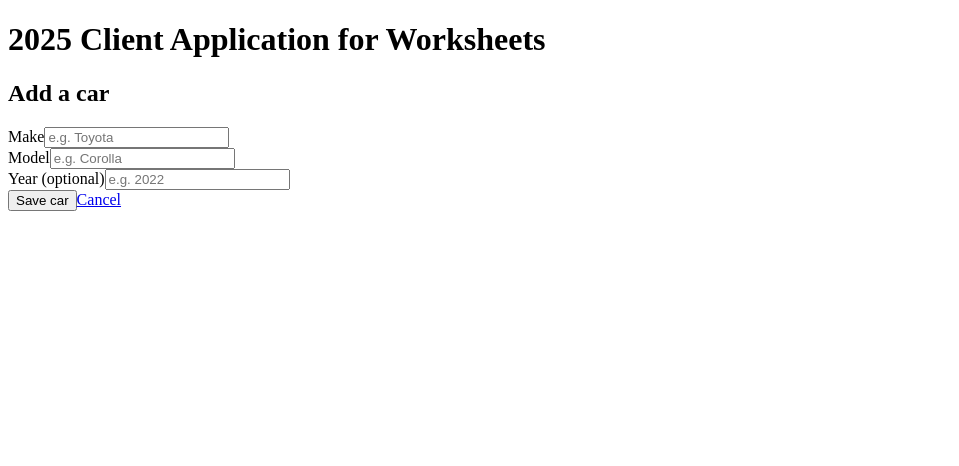
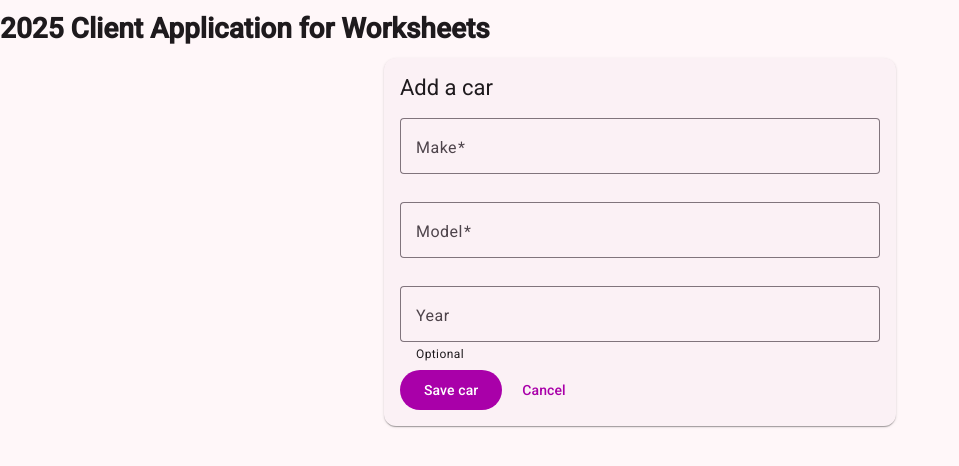
Before and after one commit to JackWilliamDonaghy-Dev/WebProg2Angular, an Angular app: page /cars/new in a window 1280 px wide. Shown: the top 466 px of the page, without its empty margins (0-959 px from the left). Built offline with nearby package versions, Linux system fonts and the light colour scheme.

Commit message:
Worksheet 4 Installing and Using Material

```diff
--- a/package.json
+++ b/package.json
@@ -11,10 +11,12 @@
   "private": true,
   "packageManager": "npm@11.12.0",
   "dependencies": {
+    "@angular/cdk": "^21.2.14",
     "@angular/common": "^21.2.0",
     "@angular/compiler": "^21.2.0",
     "@angular/core": "^21.2.0",
     "@angular/forms": "^21.2.0",
+    "@angular/material": "^21.2.14",
     "@angular/platform-browser": "^21.2.0",
     "@angular/router": "^21.2.0",
     "rxjs": "~7.8.0",
--- a/src/app/features/components/car-form/car-form.html
+++ b/src/app/features/components/car-form/car-form.html
@@ -1,35 +1,57 @@
+<mat-card class="car-card">
+  @if (saving()) {
+    <mat-progress-bar mode="indeterminate" aria-label="Saving car" />
+  }
+
+  <mat-card-header>
+    <mat-card-title>Add a car</mat-card-title>
+  </mat-card-header>
+
+  <mat-card-content>
     <form [formGroup]="carForm" (ngSubmit)="onSubmit()" class="car-form">
-  <h2>Add a car</h2>
+      <mat-form-field appearance="outline">
+        <mat-label>Make</mat-label>
+        <input matInput formControlName="make" placeholder="e.g. Toyota" />
+        @if (carForm.controls.make.hasError('required')) {
+          <mat-error>Make is required.</mat-error>
+        } @else if (carForm.controls.make.hasError('minlength')) {
+          <mat-error>Make must be at least 2 characters.</mat-error>
+        } @else if (carForm.controls.make.hasError('maxlength')) {
+          <mat-error>Make must be 30 characters or fewer.</mat-error>
+        }
+      </mat-form-field>
 
-  <div class="form-group">
-    <label for="make">Make</label>
-    <input id="make" type="text" formControlName="make" placeholder="e.g. Toyota" />
-    @if (carForm.controls.make.touched && carForm.controls.make.hasError('required')) {
-      <p>Make is required.</p>
+      <mat-form-field appearance="outline">
+        <mat-label>Model</mat-label>
+        <input matInput formControlName="model" placeholder="e.g. Corolla" />
+        @if (carForm.controls.model.hasError('required')) {
+          <mat-error>Model is required.</mat-error>
+        } @else if (carForm.controls.model.hasError('maxlength')) {
+          <mat-error>Model must be 30 characters or fewer.</mat-error>
         }
-  </div>
+      </mat-form-field>
 
-  <div class="form-group">
-    <label for="model">Model</label>
-    <input id="model" type="text" formControlName="model" placeholder="e.g. Corolla" />
-    @if (carForm.controls.model.touched && carForm.controls.model.hasError('required')) {
-      <p>Model is required.</p>
+      <mat-form-field appearance="outline">
+        <mat-label>Year</mat-label>
+        <input matInput type="number" formControlName="year" placeholder="e.g. 2022" />
+        <mat-hint>Optional</mat-hint>
+        @if (carForm.controls.year.hasError('min')) {
+          <mat-error>Year must be 1950 or later.</mat-error>
+        } @else if (carForm.controls.year.hasError('max')) {
+          <mat-error>Year must be {{ maxYear }} or earlier.</mat-error>
         }
-  </div>
-
-  <div class="form-group">
-    <label for="year">Year (optional)</label>
-    <input id="year" type="number" formControlName="year" placeholder="e.g. 2022" />
-  </div>
+      </mat-form-field>
 
       @if (saveError(); as message) {
         <p role="alert">{{ message }}</p>
       }
 
       <div class="button-group">
-    <button type="submit" [disabled]="saving()">
+        <button matButton="filled" type="submit" [disabled]="saving()">
           {{ saving() ? 'Saving...' : 'Save car' }}
         </button>
-    <a routerLink="/cars">Cancel</a>
+        <a matButton routerLink="/cars">Cancel</a>
       </div>
     </form>
+  </mat-card-content>
+</mat-card>
--- a/src/app/features/components/car-form/car-form.scss
+++ b/src/app/features/components/car-form/car-form.scss
@@ -0,0 +1,22 @@
+.car-card {
+  max-width: 32rem;
+  margin: 1rem auto;
+  overflow: hidden;
+}
+
+.car-form {
+  display: flex;
+  flex-direction: column;
+  gap: 0.5rem;
+  margin-top: 1rem;
+}
+
+mat-form-field {
+  width: 100%;
+}
+
+.button-group {
+  display: flex;
+  align-items: center;
+  gap: 0.5rem;
+}
--- a/src/app/features/components/car-form/car-form.ts
+++ b/src/app/features/components/car-form/car-form.ts
@@ -1,5 +1,11 @@
 import { Component, inject, signal } from '@angular/core';
 import { FormBuilder, ReactiveFormsModule, Validators } from '@angular/forms';
+import { MatButtonModule } from '@angular/material/button';
+import { MatCardModule } from '@angular/material/card';
+import { MatFormFieldModule } from '@angular/material/form-field';
+import { MatInputModule } from '@angular/material/input';
+import { MatProgressBarModule } from '@angular/material/progress-bar';
+import { MatSnackBar, MatSnackBarModule } from '@angular/material/snack-bar';
 import { Router, RouterLink } from '@angular/router';
 
 import { CreateCarDto } from '../../cars/models/car.model';
@@ -7,7 +13,16 @@ import { CarService } from '../../cars/services/car.service';
 
 @Component({
   selector: 'app-car-form',
-  imports: [ReactiveFormsModule, RouterLink],
+  imports: [
+    ReactiveFormsModule,
+    RouterLink,
+    MatButtonModule,
+    MatCardModule,
+    MatFormFieldModule,
+    MatInputModule,
+    MatProgressBarModule,
+    MatSnackBarModule,
+  ],
   templateUrl: './car-form.html',
   styleUrl: './car-form.scss',
 })
@@ -15,14 +30,19 @@ export class CarForm {
   private readonly formBuilder = inject(FormBuilder);
   private readonly carService = inject(CarService);
   private readonly router = inject(Router);
+  private readonly snackBar = inject(MatSnackBar);
 
   readonly saving = signal(false);
   readonly saveError = signal<string | null>(null);
+  readonly maxYear = new Date().getFullYear() + 1;
 
   readonly carForm = this.formBuilder.nonNullable.group({
-    make: ['', Validators.required],
-    model: ['', Validators.required],
-    year: this.formBuilder.control<number | null>(null),
+    make: ['', [Validators.required, Validators.minLength(2), Validators.maxLength(30)]],
+    model: ['', [Validators.required, Validators.maxLength(30)]],
+    year: this.formBuilder.control<number | null>(null, [
+      Validators.min(1950),
+      Validators.max(this.maxYear),
+    ]),
   });
 
   onSubmit(): void {
@@ -42,13 +62,20 @@ export class CarForm {
     };
 
     this.saving.set(true);
+    this.carForm.disable();
+
     this.carService.addCar(car).subscribe({
       next: () => {
         this.saving.set(false);
+        this.carForm.enable();
+        this.snackBar.open(`${car.make} ${car.model} saved`, 'Close', {
+          duration: 4000,
+        });
         void this.router.navigate(['/cars']);
       },
       error: (error: Error) => {
         this.saveError.set(error.message);
+        this.carForm.enable();
         this.saving.set(false);
       },
     });
--- a/src/index.html
+++ b/src/index.html
@@ -1,11 +1,18 @@
 <!doctype html>
 <html lang="en">
   <head>
-  <meta charset="utf-8">
+    <meta charset="utf-8" />
     <title>WebProg2Angular</title>
-  <base href="/">
-  <meta name="viewport" content="width=device-width, initial-scale=1">
-  <link rel="icon" type="image/x-icon" href="favicon.ico">
+    <base href="/" />
+    <meta name="viewport" content="width=device-width, initial-scale=1" />
+    <link rel="icon" type="image/x-icon" href="favicon.ico" />
+    <link rel="preconnect" href="https://fonts.googleapis.com" />
+    <link rel="preconnect" href="https://fonts.gstatic.com" crossorigin />
+    <link
+      href="https://fonts.googleapis.com/css2?family=Roboto:wght@300;400;500&display=swap"
+      rel="stylesheet"
+    />
+    <link href="https://fonts.googleapis.com/icon?family=Material+Icons" rel="stylesheet" />
   </head>
   <body>
     <app-root></app-root>
--- a/src/styles.scss
+++ b/src/styles.scss
@@ -1 +1,39 @@
+// Include theming for Angular Material with `mat.theme()`.
+// This Sass mixin will define CSS variables that are used for styling Angular Material
+// components according to the Material 3 design spec.
+// Learn more about theming and how to use it for your application's
+// custom components at https://material.angular.dev/guide/theming
+@use '@angular/material' as mat;
+
+html {
+  height: 100%;
+  @include mat.theme(
+    (
+      color: (
+        primary: mat.$magenta-palette,
+        tertiary: mat.$violet-palette,
+      ),
+      typography: Roboto,
+      density: 0,
+    )
+  );
+}
+
+body {
+  // Default the application to a light color theme. This can be changed to
+  // `dark` to enable the dark color theme, or to `light dark` to defer to the
+  // user's system settings.
+  color-scheme: light;
+
+  // Set a default background, font and text colors for the application using
+  // Angular Material's system-level CSS variables. Learn more about these
+  // variables at https://material.angular.dev/guide/system-variables
+  background-color: var(--mat-sys-surface);
+  color: var(--mat-sys-on-surface);
+  font: var(--mat-sys-body-medium);
+
+  // Reset the user agent margin.
+  margin: 0;
+  height: 100%;
+}
 /* You can add global styles to this file, and also import other style files */
```
Also changed, not shown: 1 other file (tests, documents, lock files or other folders). Lines whose indentation alone changed are shown as unchanged.
